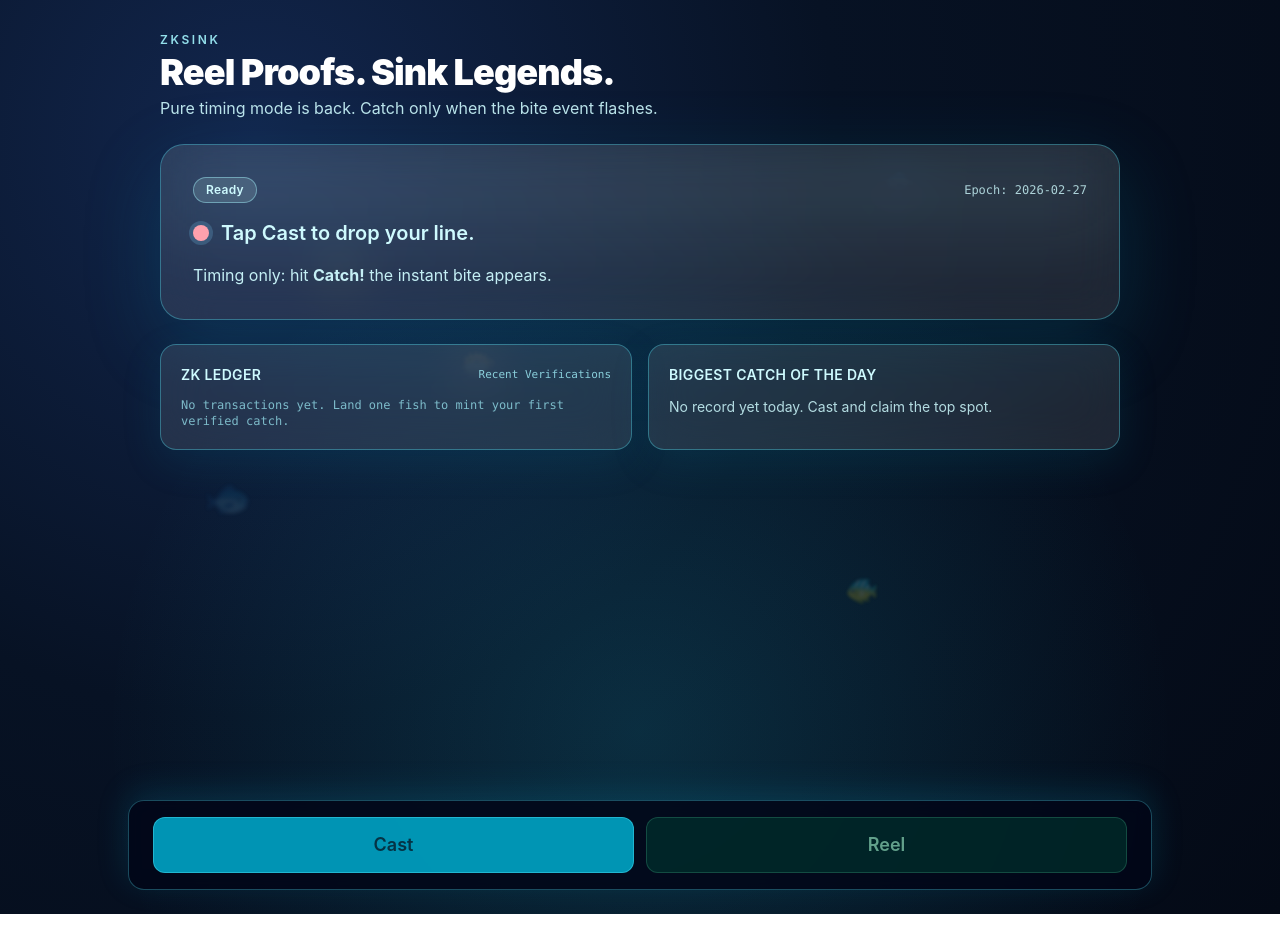
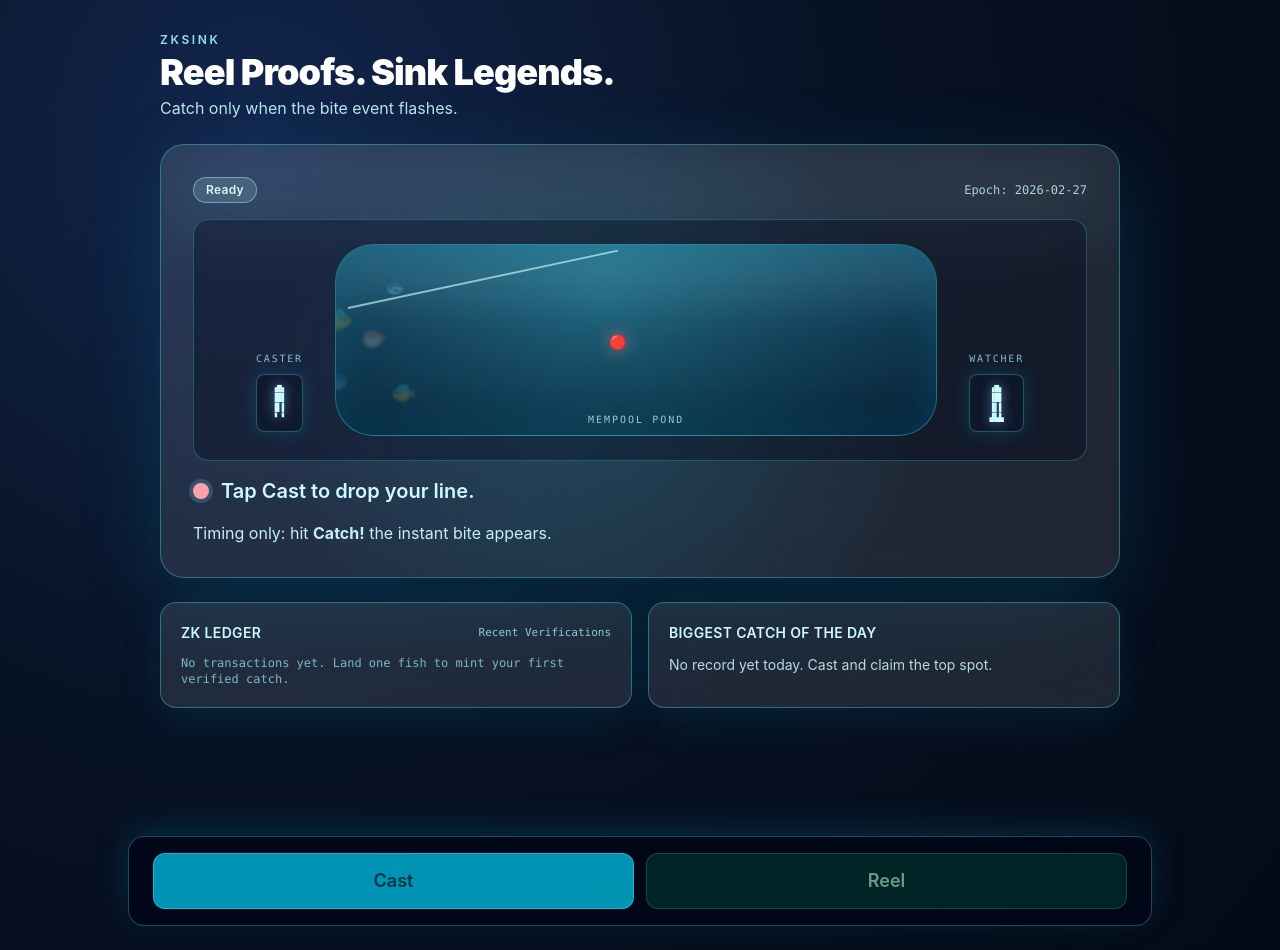
Before and after one commit to philip-leo/vibe-challenge-2026, a Next.js app: page / in a window 1280 px wide. Before the commit the page ends 914 px from the top, so only its background shows below. Built offline with nearby package versions, Linux system fonts and the light colour scheme.

Commit message:
feat: add centered pond scene with pixel anglers

```diff
--- a/app/page.tsx
+++ b/app/page.tsx
@@ -44,12 +44,12 @@ const FISH_TABLE: FishDef[] = [
 ];
 
 const MEMPOOL_FISH: MempoolFish[] = [
-  { emoji: "🐟", top: 18, sizeRem: 1.6, durationSec: 18, delaySec: -6, blurPx: 0.8, opacity: 0.25, direction: "ltr" },
-  { emoji: "🐠", top: 26, sizeRem: 2.2, durationSec: 24, delaySec: -11, blurPx: 1.1, opacity: 0.2, direction: "rtl" },
-  { emoji: "🐡", top: 38, sizeRem: 1.9, durationSec: 20, delaySec: -2, blurPx: 1.4, opacity: 0.22, direction: "ltr" },
-  { emoji: "🐟", top: 51, sizeRem: 2.4, durationSec: 27, delaySec: -15, blurPx: 2.2, opacity: 0.14, direction: "rtl" },
-  { emoji: "🐠", top: 63, sizeRem: 1.7, durationSec: 22, delaySec: -8, blurPx: 1.6, opacity: 0.19, direction: "ltr" },
-  { emoji: "🐟", top: 75, sizeRem: 1.5, durationSec: 26, delaySec: -19, blurPx: 1.7, opacity: 0.16, direction: "rtl" },
+  { emoji: "🐟", top: 16, sizeRem: 1.2, durationSec: 16, delaySec: -5, blurPx: 0.6, opacity: 0.28, direction: "ltr" },
+  { emoji: "🐠", top: 28, sizeRem: 1.7, durationSec: 21, delaySec: -12, blurPx: 1.2, opacity: 0.19, direction: "rtl" },
+  { emoji: "🐡", top: 42, sizeRem: 1.4, durationSec: 19, delaySec: -2, blurPx: 1.6, opacity: 0.22, direction: "ltr" },
+  { emoji: "🐟", top: 58, sizeRem: 1.8, durationSec: 24, delaySec: -15, blurPx: 1.8, opacity: 0.17, direction: "rtl" },
+  { emoji: "🐠", top: 71, sizeRem: 1.3, durationSec: 20, delaySec: -8, blurPx: 1.1, opacity: 0.2, direction: "ltr" },
+  { emoji: "🐟", top: 82, sizeRem: 1.1, durationSec: 25, delaySec: -17, blurPx: 1.4, opacity: 0.16, direction: "rtl" },
 ];
 
 const RARITY_CLASSES: Record<Rarity, string> = {
@@ -278,43 +278,85 @@ export default function Home() {
 
   return (
     <div className="relative min-h-screen overflow-hidden bg-[radial-gradient(circle_at_20%_15%,#12264d_0%,#071224_45%,#040a16_100%)] text-slate-100">
-      <div className="pointer-events-none absolute inset-0">
-        <div className="absolute inset-0 bg-[radial-gradient(circle_at_50%_80%,rgba(34,211,238,0.15),transparent_55%)]" />
-        {MEMPOOL_FISH.map((fish, index) => (
-          <span
-            key={`${fish.emoji}-${index}`}
-            className="absolute select-none"
-            style={{
-              top: `${fish.top}%`,
-              fontSize: `${fish.sizeRem}rem`,
-              opacity: fish.opacity,
-              filter: `blur(${fish.blurPx}px)`,
-              animation: `${fish.direction === "ltr" ? "zkSwimLTR" : "zkSwimRTL"} ${fish.durationSec}s linear ${fish.delaySec}s infinite`,
-              willChange: "transform",
-            }}
-          >
-            {fish.emoji}
-          </span>
-        ))}
-      </div>
-
       <main className="relative z-10 mx-auto flex min-h-screen w-full max-w-5xl flex-col px-4 pb-32 pt-6 sm:px-6 sm:pt-8 lg:px-8">
         <header className="mb-4 flex flex-col gap-1 sm:mb-6">
           <p className="text-xs font-semibold uppercase tracking-[0.22em] text-cyan-200/90">ZKSink</p>
           <h1 className="text-3xl font-black tracking-tight text-white sm:text-4xl">Reel Proofs. Sink Legends.</h1>
-          <p className="text-sm text-cyan-100/90 sm:text-base">
-            Pure timing mode is back. Catch only when the bite event flashes.
-          </p>
+          <p className="text-sm text-cyan-100/90 sm:text-base">Catch only when the bite event flashes.</p>
         </header>
 
         <section className="relative overflow-hidden rounded-3xl border border-cyan-300/35 bg-white/10 p-5 shadow-[0_24px_80px_rgba(8,145,178,0.2)] backdrop-blur-xl sm:p-8">
           <div className="pointer-events-none absolute inset-x-0 top-0 h-20 bg-cyan-200/10 blur-2xl" />
+          <div className="pointer-events-none absolute inset-0 bg-[radial-gradient(circle_at_45%_60%,rgba(34,211,238,0.14),transparent_55%)]" />
           <div className="relative flex flex-col gap-4">
             <div className="flex items-center justify-between">
               <span className="rounded-full border border-cyan-200/45 bg-cyan-100/15 px-3 py-1 text-xs font-semibold tracking-wide text-cyan-100">
                 {PHASE_LABELS[phase]}
               </span>
               <span className="font-mono text-xs text-cyan-100/80">Epoch: {todayKey || getLocalDayKey()}</span>
+            </div>
+
+            <div className="relative rounded-2xl border border-cyan-300/25 bg-slate-950/35 p-4 sm:p-6">
+              <div className="relative mx-auto grid max-w-3xl grid-cols-[auto_1fr_auto] items-end gap-4 sm:gap-8">
+                <div className="pb-1 text-center">
+                  <p className="font-mono text-[10px] tracking-[0.18em] text-cyan-200/75">CASTER</p>
+                  <div className="mt-2 rounded-lg border border-cyan-300/30 bg-slate-900/70 p-2 shadow-[0_0_18px_rgba(6,182,212,0.2)]">
+                    <div className="font-mono text-[8px] leading-[0.62rem] text-cyan-100 drop-shadow-[0_0_6px_rgba(125,211,252,0.5)]">
+                      <div>▗▆▖</div>
+                      <div>▐█▌</div>
+                      <div>▐▌▌</div>
+                      <div>▝ ▘</div>
+                    </div>
+                  </div>
+                </div>
+
+                <div className="relative h-44 overflow-hidden rounded-[2.4rem] border border-cyan-300/35 bg-[radial-gradient(circle_at_45%_30%,rgba(34,211,238,0.35),rgba(8,47,73,0.95))] shadow-[inset_0_0_40px_rgba(8,145,178,0.35)] sm:h-48">
+                  <div className="absolute inset-0 bg-[linear-gradient(180deg,rgba(125,211,252,0.12),rgba(2,6,23,0.35))]" />
+                  <div className="absolute inset-x-0 top-2 h-10 bg-cyan-200/15 blur-xl" />
+                  {MEMPOOL_FISH.map((fish, index) => (
+                    <span
+                      key={`${fish.emoji}-${index}`}
+                      className="absolute left-0 select-none"
+                      style={{
+                        top: `${fish.top}%`,
+                        fontSize: `${fish.sizeRem}rem`,
+                        opacity: fish.opacity,
+                        filter: `blur(${fish.blurPx}px)`,
+                        animation: `${fish.direction === "ltr" ? "pondSwimLTR" : "pondSwimRTL"} ${fish.durationSec}s linear ${fish.delaySec}s infinite`,
+                        willChange: "transform",
+                      }}
+                    >
+                      {fish.emoji}
+                    </span>
+                  ))}
+                  <div className="absolute inset-x-0 bottom-2 text-center font-mono text-[10px] tracking-[0.2em] text-cyan-100/75">
+                    MEMPOOL POND
+                  </div>
+                </div>
+
+                <div className="pb-1 text-center">
+                  <p className="font-mono text-[10px] tracking-[0.18em] text-cyan-200/75">WATCHER</p>
+                  <div className="mt-2 rounded-lg border border-cyan-300/30 bg-slate-900/70 p-2 shadow-[0_0_18px_rgba(6,182,212,0.2)]">
+                    <div className="font-mono text-[8px] leading-[0.62rem] text-cyan-100 drop-shadow-[0_0_6px_rgba(125,211,252,0.5)]">
+                      <div>▗▆▖</div>
+                      <div>▐█▌</div>
+                      <div>▐▌▌</div>
+                      <div>▟▙▙</div>
+                    </div>
+                  </div>
+                </div>
+
+                <div className="pointer-events-none absolute left-[12%] top-[33%] h-[2px] w-[36%] origin-left -rotate-[12deg] bg-cyan-100/65" />
+                <span
+                  className={[
+                    "pointer-events-none absolute left-[46%] top-[46%] text-sm drop-shadow-[0_0_8px_rgba(251,113,133,0.7)]",
+                    phase === "line_out" ? "motion-safe:animate-pulse" : "",
+                    phase === "bite" ? "motion-safe:animate-bounce" : "",
+                  ].join(" ")}
+                >
+                  🔴
+                </span>
+              </div>
             </div>
 
             <div className="flex items-center gap-3">
@@ -422,27 +464,27 @@ export default function Home() {
       </div>
 
       <style jsx global>{`
-        @keyframes zkSwimLTR {
+        @keyframes pondSwimLTR {
           0% {
-            transform: translateX(-12vw) translateY(0);
+            transform: translateX(-140%) translateY(0);
           }
           50% {
-            transform: translateX(52vw) translateY(-6px);
+            transform: translateX(145%) translateY(-4px);
           }
           100% {
-            transform: translateX(114vw) translateY(0);
+            transform: translateX(330%) translateY(0);
           }
         }
 
-        @keyframes zkSwimRTL {
+        @keyframes pondSwimRTL {
           0% {
-            transform: translateX(112vw) translateY(0) scaleX(-1);
+            transform: translateX(320%) translateY(0) scaleX(-1);
           }
           50% {
-            transform: translateX(48vw) translateY(6px) scaleX(-1);
+            transform: translateX(135%) translateY(5px) scaleX(-1);
           }
           100% {
-            transform: translateX(-14vw) translateY(0) scaleX(-1);
+            transform: translateX(-140%) translateY(0) scaleX(-1);
           }
         }
       `}</style>
```
Also changed, not shown: .ai/context.md, .ai/sessions/2026-03-04-centered-pond-scene.md (added).
